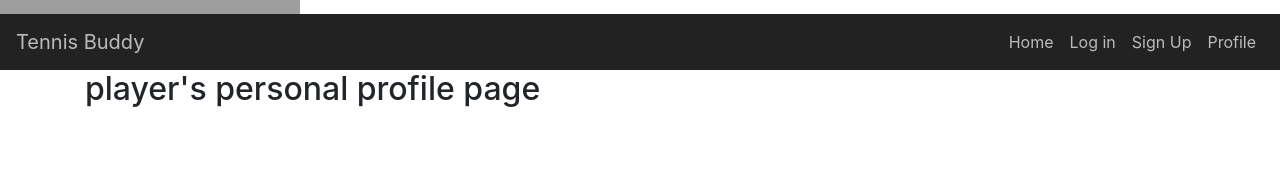
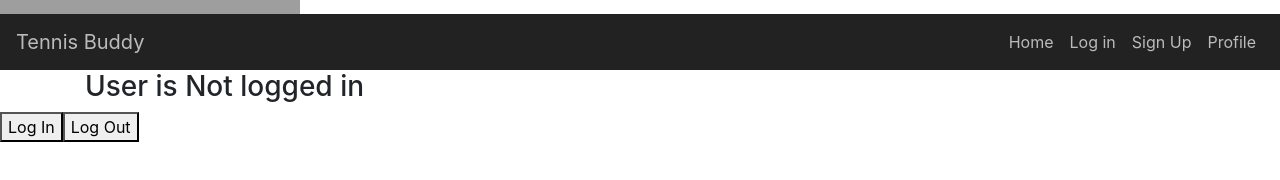
Before and after one commit to jping0220/tennis_buddy_front_end, a React (Create React App) app: page /profile in a window 1280 px wide. Shown: the part 186-366 px from the top of the page. Built offline with nearby package versions, Linux system fonts and the light colour scheme; grey boxes are pictures that could not be loaded.

Commit message:
add conection with authentication service

```diff
--- a/package.json
+++ b/package.json
@@ -3,6 +3,7 @@
   "version": "0.1.0",
   "private": true,
   "dependencies": {
+    "@auth0/auth0-react": "^2.2.0",
     "@testing-library/jest-dom": "^5.16.5",
     "@testing-library/react": "^13.4.0",
     "@testing-library/user-event": "^13.5.0",
--- a/src/App.js
+++ b/src/App.js
@@ -1,21 +1,33 @@
 import React, {useState} from "react";
 import { BrowserRouter as Router, Routes, Route } from 'react-router-dom';
 import Home from './components/Home';
-import { LogIn } from './components/LogIn';
+// import { LogIn } from './components/LogIn';
 import { NoMatch } from './components/NoMatch';
 // import  TennisUserList from './components/TennisUserList';
-import { Profile } from './components/Profile';
+import Profile from './components/Profile';
 import { SignUp } from './components/SignUp';
 import { Layout } from "./components/Layout";
 import { NavigationBar } from "./components/NavigationBar";
 import tennisPlayer from "./assets/tennisPlayer.jpg";
 // import SearchForm from "./components/SearchForm";
+import { useAuth0 } from "@auth0/auth0-react";
 import axios from "axios";
 
 
 
 
+
+
 const App = () => {
+    const {
+      loginWithPopup,
+      loginWithRedirect,
+      logout,
+      user,
+      isAuthenticated,
+      getAccessTokenSilently,
+    } = useAuth0();
+
   const API = "https://tennis-buddy-back-end.onrender.com";
   const [searchResult, setSearchResults] = useState([])
   const [matchFound, setMatchFound] = useState(true);
@@ -51,18 +63,24 @@ const App = () => {
         <Layout>
           <Router>
             <Routes>
-              <Route path="/" element={
-                <Home
-                  onSearch={handleSearch}
-                  searchResult={searchResult}
-                  matchFound={matchFound}
-                />} />
-              <Route path="log_in" element={<LogIn />} />
+              <Route
+                path="/"
+                element={
+                  <Home
+                    onSearch={handleSearch}
+                    searchResult={searchResult}
+                    matchFound={matchFound}
+                  />
+                }
+              />
+              <Route path="log_in" />
+              {/* element={} */}
               <Route path="sign_up" element={<SignUp />} />
               <Route path="profile" element={<Profile />} />
               <Route path="*" element={<NoMatch />} />
             </Routes>
           </Router>
+          <h3>User is {isAuthenticated ? "Logged in" : "Not logged in"}</h3>
         </Layout>
       </React.Fragment>
     );
--- a/src/components/LogIn.js
+++ b/src/components/LogIn.js
@@ -1,7 +1,18 @@
+import { useAuth0 } from "@auth0/auth0-react";
 import React from "react";
 
-export const LogIn = () => (
-    <div>
-        <h2>log in format will be here</h2>
-    </div>
-)
+const LoginButton = () => {
+  const { loginWithRedirect } = useAuth0();
+
+  return <button onClick={() => loginWithRedirect()}>Log In</button>;
+};
+
+export default LoginButton;
+
+
+
+// export const LogIn = () => (
+//     <div>
+//         <h2>log in format will be here</h2>
+//     </div>
+// )
--- /dev/null
+++ b/src/components/LogOut.js
@@ -0,0 +1,18 @@
+import { useAuth0 } from "@auth0/auth0-react";
+import React from "react";
+
+const LogoutButton = () => {
+  const { logout } = useAuth0();
+
+  return (
+    <button
+      onClick={() =>
+        logout({ logoutParams: { returnTo: window.location.origin } })
+      }
+    >
+      Log Out
+    </button>
+  );
+};
+
+export default LogoutButton;
--- a/src/components/Profile.js
+++ b/src/components/Profile.js
@@ -1,7 +1,23 @@
 import React from "react";
+import { useAuth0 } from "@auth0/auth0-react";
 
-export const Profile = () => (
-    <div>
-        <h2>player's personal profile page</h2>
-    </div>
-)
+
+const Profile = () => {
+  const { user, isAuthenticated, isLoading } = useAuth0();
+
+  if (isLoading) {
+    return <div>Loading ...</div>;
+  }
+
+  return (
+    isAuthenticated && (
+      <div>
+        <img src={user.picture} alt={user.name} />
+        <h2>{user.name}</h2>
+        <p>{user.email}</p>
+      </div>
+    )
+  );
+};
+
+export default Profile;
--- a/src/index.js
+++ b/src/index.js
@@ -1,14 +1,31 @@
 import React from 'react';
 import ReactDOM from 'react-dom/client';
 import './index.css';
-import App from './App';
 import reportWebVitals from './reportWebVitals';
+import { Auth0Provider } from "@auth0/auth0-react";
+import App from "./App";
+import LoginButton from './components/LogIn';
+import LogoutButton from './components/LogOut';
+
 
 const root = ReactDOM.createRoot(document.getElementById('root'));
 root.render(
-  <React.StrictMode>
+  <Auth0Provider
+    domain="dev-6y0ycamcr4u3vu7z.us.auth0.com"
+    clientId="pebRl8jK8ubXsLZh56Rf78BffIeGIIJ8"
+    authorizationParams={{
+      redirect_uri: window.location.origin,
+      audience: "https://tennis_buddy",
+    }}
+    scope="email"
+  >
     <App />
-  </React.StrictMode>
+    <LoginButton></LoginButton>
+    <LogoutButton></LogoutButton>
+  </Auth0Provider>
+  // <React.StrictMode>
+  //   <App />
+  // </React.StrictMode>
 );
 
 // If you want to start measuring performance in your app, pass a function
```
Also changed, not shown: 1 other file (tests, documents, lock files or other folders).
